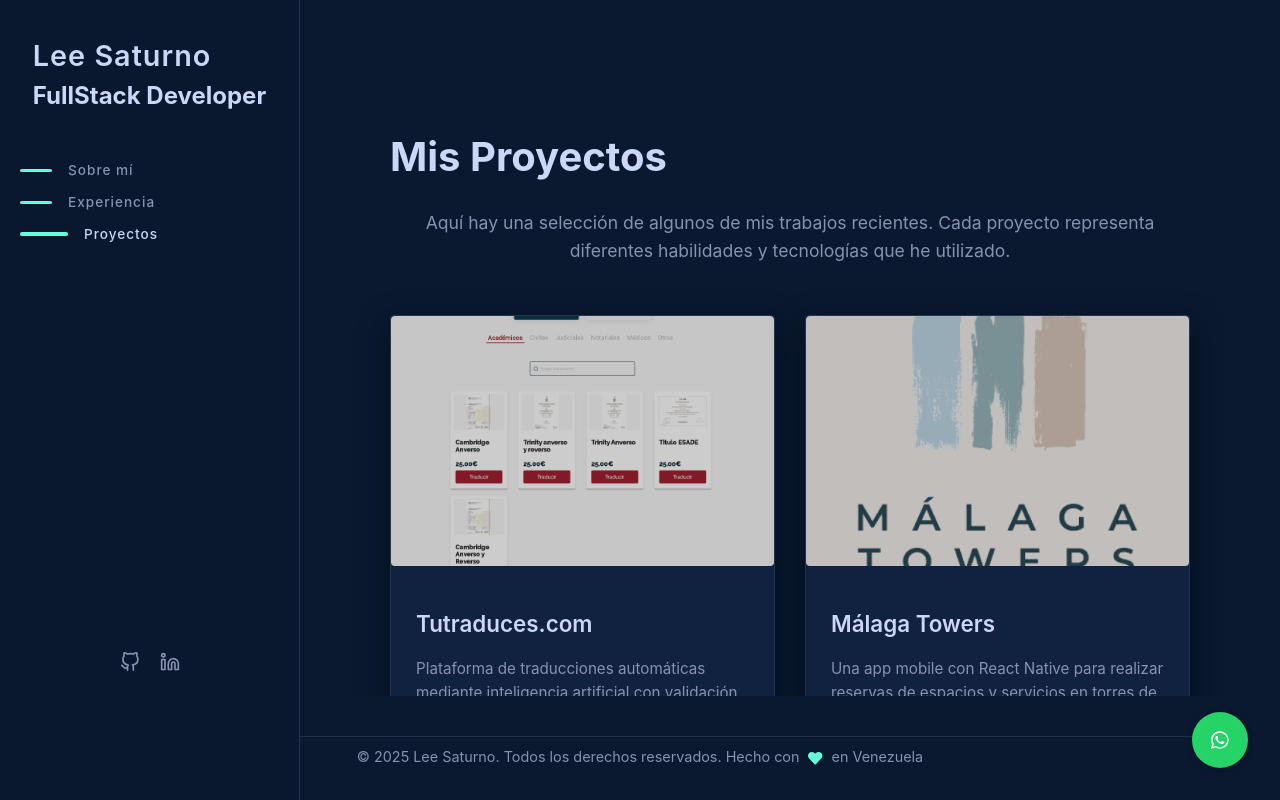
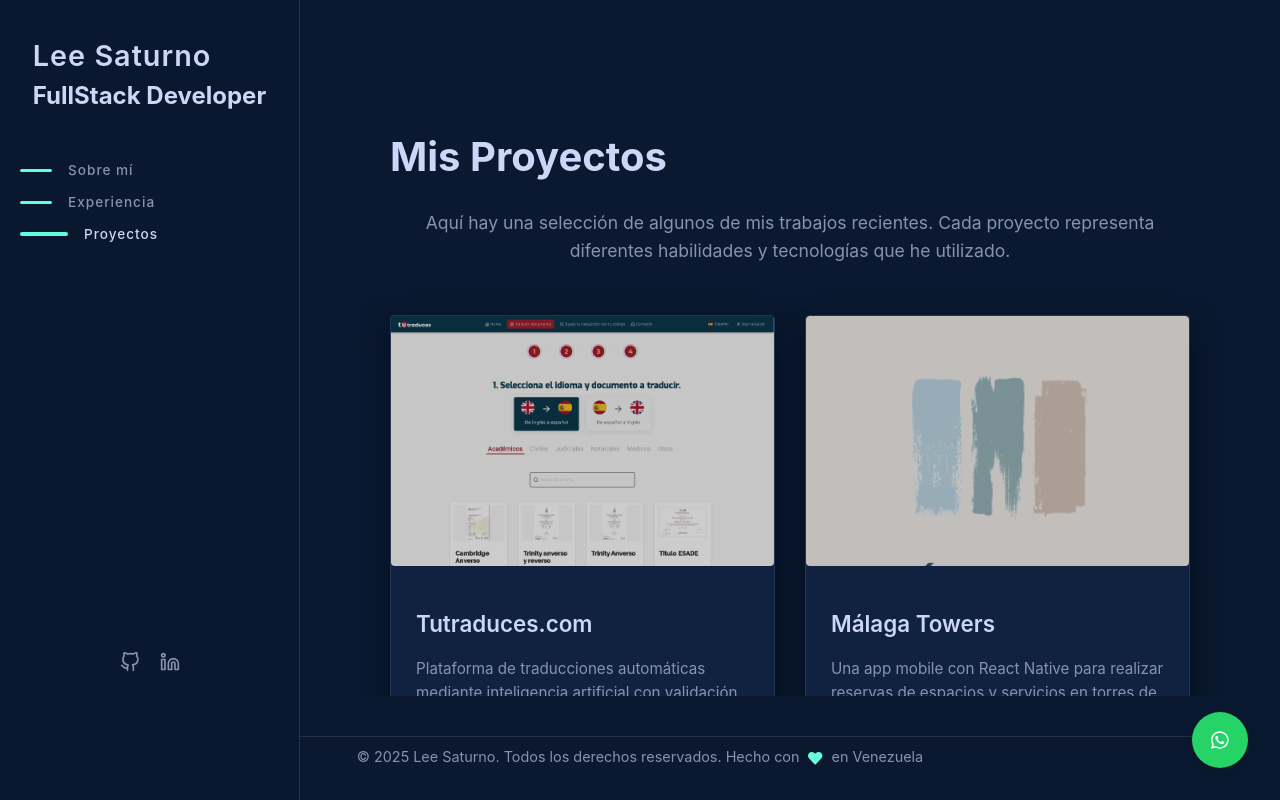
Before and after one commit to leesaturno/portafolio, a React (Vite) app: page /projects in a window 1280 px wide. Shown: the top 800 px of the page. Built offline with nearby package versions, Linux system fonts and the light colour scheme.

Commit message:
Ajustar posición del efecto hover en las tarjetas de proyecto y corregir altura de las imágenes

```diff
--- a/src/styles/Projects.css
+++ b/src/styles/Projects.css
@@ -72,6 +72,7 @@
   transform: translateY(-20px);
   box-shadow: 0 20px 30px rgba(2, 12, 27, 0.8);
   border-color: #64ffda;
+  top: 25px;
 }
 
 .project-image {
@@ -82,7 +83,7 @@
 
 .project-image img {
   width: 100%;
-  height: 100%;
+  height: fit-content;
   object-fit: cover;
   transition: transform 0.5s ease;
   filter: grayscale(20%) contrast(1) brightness(0.8);
```
